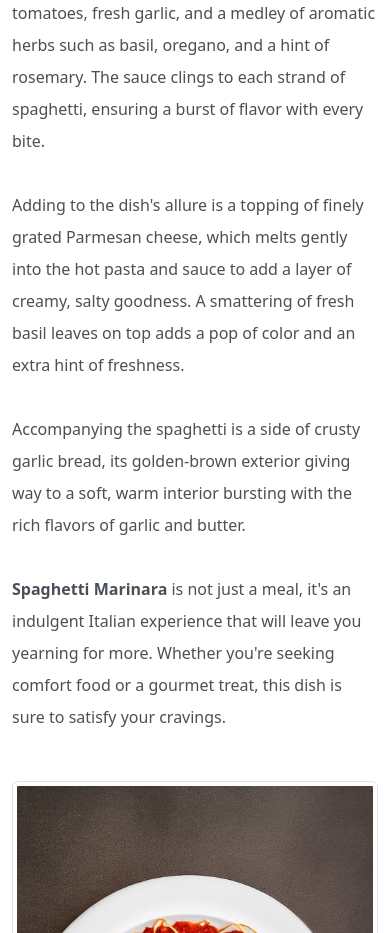
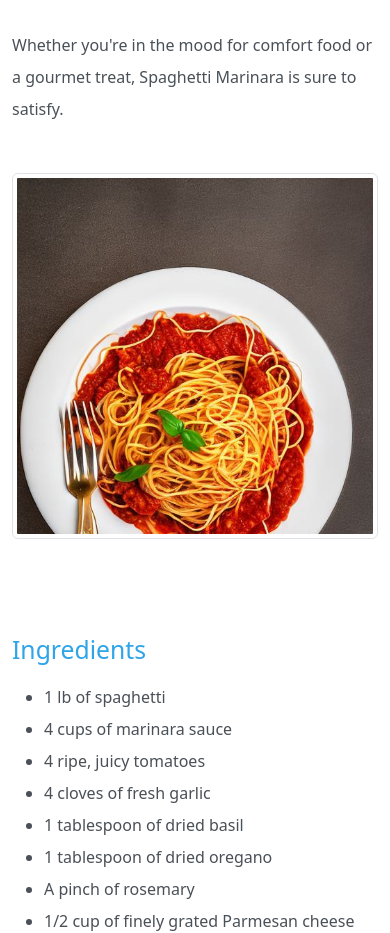
Before and after one commit to kohkohshine/McCoders, a plain HTML site: page Erecipepage.html in a window 390 px wide. Shown: the part 880-1813 px from the top of the page. Drawn offline with nearby package versions, Linux system fonts and the light colour scheme; files whose address does not match are found by name.

Commit message:
shorter text and better responsiveness with the image

```diff
--- a/Erecipepage.html
+++ b/Erecipepage.html
@@ -19,7 +19,7 @@
     border-color: #10CAF0;
     transform: scale(1.025);
   }
-  </style>
+</style>
 
 <body>
 
@@ -87,7 +87,7 @@
 
     <!--Breadcrump Attempt-->
     <nav aria-label="breadcrumb">
-        <ol class="breadcrumb mb-2 ms-xl-5">
+        <ol class="breadcrumb mb-2 ms-sm-5">
             <li class="breadcrumb-item"><a href="./index.html">Home</a></li>
             <li class="breadcrumb-item"><a href="#">Recipes</a></li>
             <li class="breadcrumb-item active " aria-current="page"><a href="#" class="text-dark text-decoration-none"  >Delicious Spaghetti</a></li>
@@ -96,6 +96,7 @@
     </header>
 
     <main>
+
     <!--Icons Section-->
     <div class="container-fluid pt-5">
         <div class="row justify-content-center justify-content-md-center flex-md-row flex-sm-column py-2 flex-wrap" style="border-top: 0.05rem solid black; border-bottom: 0.05rem solid black;">
@@ -139,25 +140,23 @@
                         <p><strong>Fat</strong><br>15g</p>
                     </div>
                 </div>
-
             </div>
-
-
-
         </div>
     </div>
 
     <!-- Picture Section-->
+
     <div class="container text-start pt-5">
         <div class="row align-items-center">
-            <div class="col-sm-5 col-md-6 lh-lg">The <strong>Spaghetti Marinara</strong> is a delectable Italian dish that promises to transport your taste buds straight to Tuscany. At its heart is a generous tangle of perfectly al dente spaghetti, cooked just until it achieves that ideal balance of firmness and pliability.<br><br>The pasta is smothered in a robust marinara sauce, simmered slowly over several hours to infuse it with the rich flavors of ripe, juicy tomatoes, fresh garlic, and a medley of aromatic herbs such as basil, oregano, and a hint of rosemary. The sauce clings to each strand of spaghetti, ensuring a burst of flavor with every bite.<br><br>
-                Adding to the dish's allure is a topping of finely grated Parmesan cheese, which melts gently into the hot pasta and sauce to add a layer of creamy, salty goodness. A smattering of fresh basil leaves on top adds a pop of color and an extra hint of freshness.<br><br>
-                Accompanying the spaghetti is a side of crusty garlic bread, its golden-brown exterior giving way to a soft, warm interior bursting with the rich flavors of garlic and butter.<br><br><strong>Spaghetti Marinara</strong> is not just a meal, it's an indulgent Italian experience that will leave you yearning for more. Whether you're seeking comfort food or a gourmet treat, this dish is sure to satisfy your cravings.</div>
-            <div class="col-sm-5 offset-sm-2 col-md-6 offset-md-0 text-center">
+            <div class="col-sm-12 col-md-6 lh-lg"><strong>Spaghetti Marinara</strong> is a delicious Italian dish that transports your taste buds to Tuscany.<br><br>
+                It features perfectly cooked spaghetti topped with a flavorful marinara sauce made from ripe tomatoes, garlic, and aromatic herbs. Each bite is bursting with flavor, enhanced by grated Parmesan cheese and fresh basil leaves. Served with crusty garlic bread, this dish is a satisfying indulgence that will leave you wanting more.<br><br>
+                Whether you're in the mood for comfort food or a gourmet treat, Spaghetti Marinara is sure to satisfy.</div>
+            <div class="col-sm-12 offset-sm-0 col-md-6 offset-md-0 text-center">
                 <img src="/example images/spaghetti.jpg" class="img-thumbnail my-5" alt="Spaghetti Marinara" height= 'auto', width = '100%' >
             </div>
         </div>
     </div>
+
 
     <!-- Ingredients & Prep Section -->
     <div class="container text-start py-5 align-middle">
```
